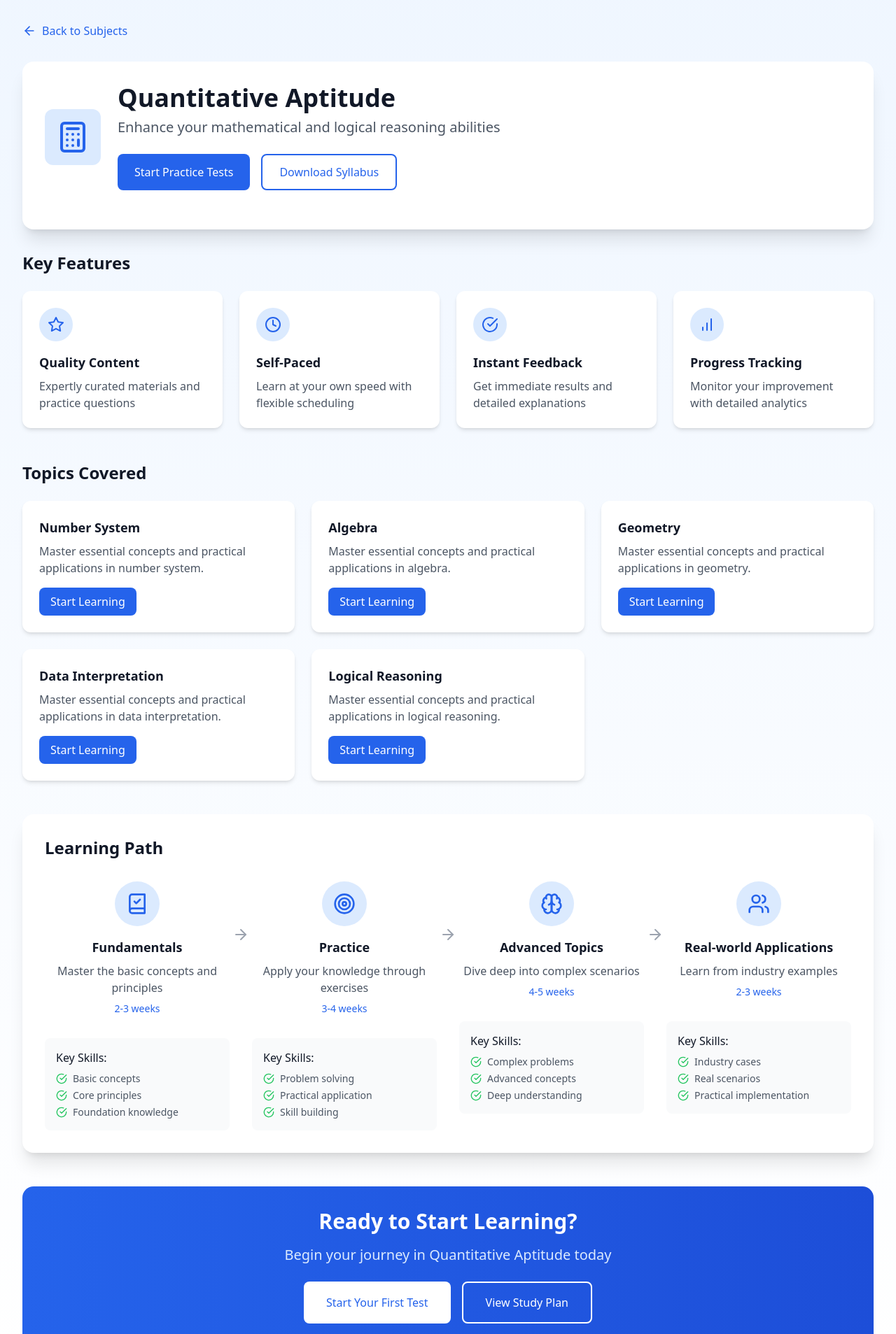
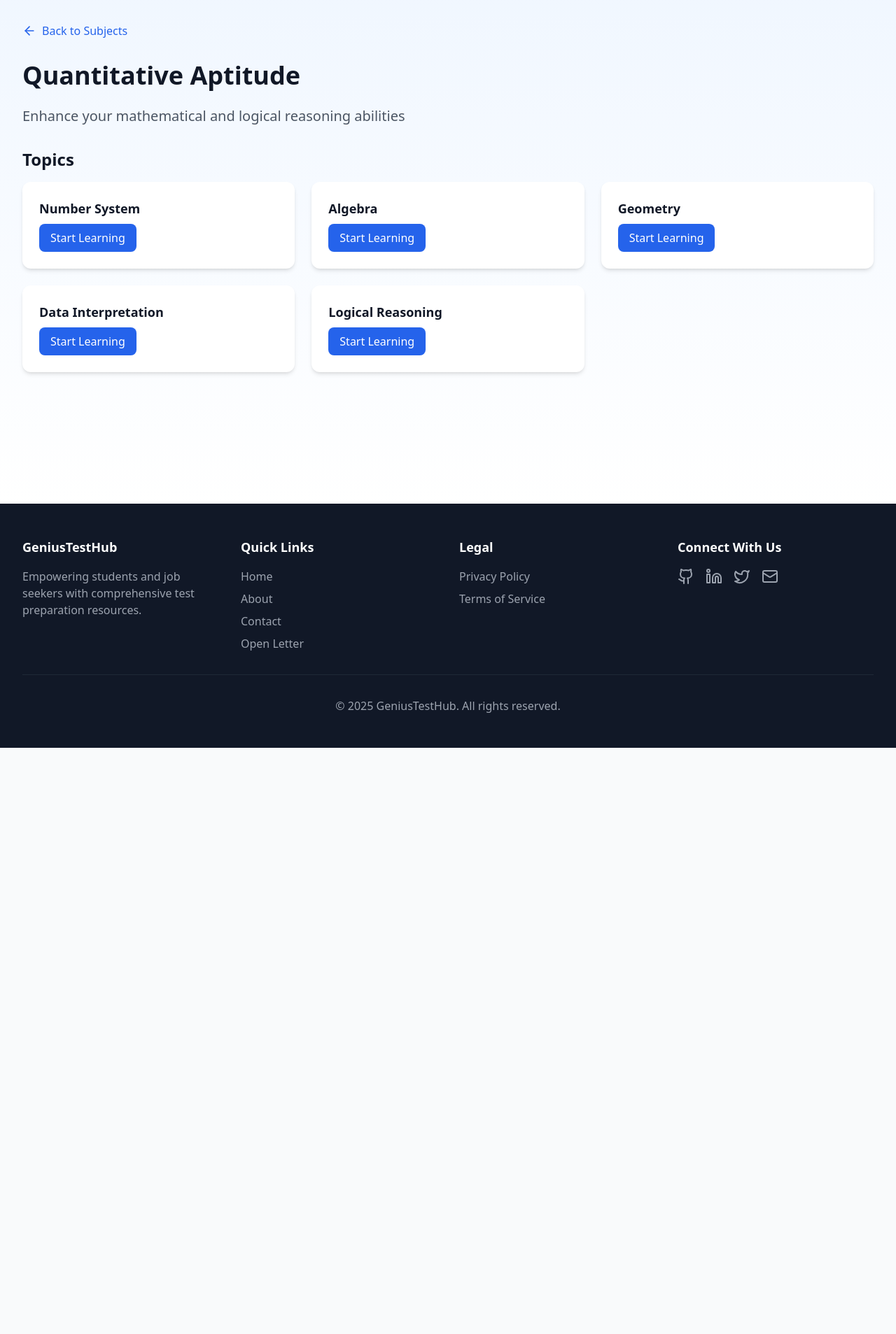
Before and after one commit to TechWithIfn/GeniusTestHub, a React (Vite) app: page /subjects/aptitude in a window 1280 px wide. Shown: the part 80-1987 px from the top of the page at 70% size. After the commit the page ends 1149 px from the top, so only its background shows below. Built offline with nearby package versions, Linux system fonts and the light colour scheme.

Commit message:
Update SubjectDetails.tsx

```diff
--- a/src/pages/SubjectDetails.tsx
+++ b/src/pages/SubjectDetails.tsx
@@ -1,35 +1,10 @@
-"use client"
+import type React from "react"
 import { useParams, Link } from "react-router-dom"
 import { subjects } from "../data/subjects"
-import {
-  Binary,
-  Code,
-  Calculator,
-  Cpu,
-  BookOpen,
-  Terminal,
-  ArrowLeft,
-  BookCheck,
-  Users,
-  Target,
-  Brain,
-  Star,
-  Clock,
-  CheckCircle,
-  BarChart,
-} from "lucide-react"
+import { ArrowLeft } from "lucide-react"
 
-const iconComponents = {
-  Binary: Binary,
-  Code: Code,
-  Calculator: Calculator,
-  Cpu: Cpu,
-  BookOpen: BookOpen,
-  Terminal: Terminal,
-}
-
-const SubjectDetails = () => {
-  const { subjectId } = useParams()
+const SubjectDetails: React.FC = () => {
+  const { subjectId } = useParams<{ subjectId: string }>()
   const subject = subjects.find((s) => s.id === subjectId)
 
   if (!subject) {
@@ -37,7 +12,7 @@ const SubjectDetails = () => {
       <div className="min-h-screen pt-16 flex items-center justify-center">
         <div className="text-center">
           <h2 className="text-2xl font-bold text-gray-900">Subject not found</h2>
-          <Link to="/subjects" className="mt-4 text-blue-600 hover:text-blue-700">
+          <Link to="/" className="mt-4 text-blue-600 hover:text-blue-700">
             Back to Subjects
           </Link>
         </div>
@@ -45,120 +20,18 @@ const SubjectDetails = () => {
     )
   }
 
-  const IconComponent = iconComponents[subject.icon as keyof typeof iconComponents]
-
-  const learningPath = [
-    {
-      title: "Fundamentals",
-      description: "Master the basic concepts and principles",
-      icon: BookCheck,
-      duration: "2-3 weeks",
-      skills: ["Basic concepts", "Core principles", "Foundation knowledge"],
-    },
-    {
-      title: "Practice",
-      description: "Apply your knowledge through exercises",
-      icon: Target,
-      duration: "3-4 weeks",
-      skills: ["Problem solving", "Practical application", "Skill building"],
-    },
-    {
-      title: "Advanced Topics",
-      description: "Dive deep into complex scenarios",
-      icon: Brain,
-      duration: "4-5 weeks",
-      skills: ["Complex problems", "Advanced concepts", "Deep understanding"],
-    },
-    {
-      title: "Real-world Applications",
-      description: "Learn from industry examples",
-      icon: Users,
-      duration: "2-3 weeks",
-      skills: ["Industry cases", "Real scenarios", "Practical implementation"],
-    },
-  ]
-
-  const keyFeatures = [
-    {
-      icon: Star,
-      title: "Quality Content",
-      description: "Expertly curated materials and practice questions",
-    },
-    {
-      icon: Clock,
-      title: "Self-Paced",
-      description: "Learn at your own speed with flexible scheduling",
-    },
-    {
-      icon: CheckCircle,
-      title: "Instant Feedback",
-      description: "Get immediate results and detailed explanations",
-    },
-    {
-      icon: BarChart,
-      title: "Progress Tracking",
-      description: "Monitor your improvement with detailed analytics",
-    },
-  ]
-
   return (
     <div className="min-h-screen pt-16 bg-gradient-to-b from-blue-50 to-white">
       <div className="max-w-7xl mx-auto px-4 sm:px-6 lg:px-8 py-12">
-        {/* Back Button */}
-        <Link to="/subjects" className="inline-flex items-center text-blue-600 hover:text-blue-700 mb-8 group">
+        <Link to="/" className="inline-flex items-center text-blue-600 hover:text-blue-700 mb-8 group">
           <ArrowLeft className="h-5 w-5 mr-2 transition-transform group-hover:-translate-x-1" />
           Back to Subjects
         </Link>
 
-        {/* Subject Header */}
-        <div className="bg-white rounded-2xl shadow-xl p-8 mb-8">
-          <div className="flex flex-col md:flex-row md:items-center md:space-x-6 mb-6">
-            <div className="bg-blue-100 p-4 rounded-xl mb-4 md:mb-0">
-              <IconComponent className="h-12 w-12 text-blue-600" />
-            </div>
-            <div>
-              <h1 className="text-4xl font-bold text-gray-900 mb-2">{subject.name}</h1>
-              <p className="text-xl text-gray-600 mb-6">{subject.description}</p>
-              <div className="flex flex-wrap gap-4">
-                <Link
-                  to={`/tests/subject/${subject.id}`}
-                  className="inline-flex items-center px-6 py-3 bg-blue-600 text-white rounded-lg font-medium hover:bg-blue-700 transition-colors transform hover:scale-105"
-                >
-                  Start Practice Tests
-                </Link>
-                <Link
-                  to={`/subjects/${subject.id}/syllabus`}
-                  className="inline-flex items-center px-6 py-3 border-2 border-blue-600 text-blue-600 rounded-lg font-medium hover:bg-blue-50 transition-colors"
-                >
-                  Download Syllabus
-                </Link>
-              </div>
-            </div>
-          </div>
-        </div>
+        <h1 className="text-4xl font-bold text-gray-900 mb-6">{subject.name}</h1>
+        <p className="text-xl text-gray-600 mb-8">{subject.description}</p>
 
-        {/* Key Features */}
-        <div className="mb-12">
-          <h2 className="text-2xl font-bold mb-6">Key Features</h2>
-          <div className="grid grid-cols-1 md:grid-cols-2 lg:grid-cols-4 gap-6">
-            {keyFeatures.map((feature, index) => (
-              <div
-                key={index}
-                className="bg-white p-6 rounded-xl shadow-md hover:shadow-lg transition-all transform hover:-translate-y-1"
-              >
-                <div className="bg-blue-100 rounded-full p-3 w-12 h-12 flex items-center justify-center mb-4">
-                  <feature.icon className="h-6 w-6 text-blue-600" />
-                </div>
-                <h3 className="text-lg font-semibold mb-2">{feature.title}</h3>
-                <p className="text-gray-600">{feature.description}</p>
-              </div>
-            ))}
-          </div>
-        </div>
-
-        {/* Topics Grid */}
-        <div className="mb-12">
-          <h2 className="text-2xl font-bold mb-6">Topics Covered</h2>
+        <h2 className="text-2xl font-bold text-gray-900 mb-4">Topics</h2>
         <div className="grid grid-cols-1 md:grid-cols-2 lg:grid-cols-3 gap-6">
           {subject.topics.map((topic, index) => (
             <div
@@ -166,9 +39,6 @@ const SubjectDetails = () => {
               className="bg-white p-6 rounded-xl shadow-md hover:shadow-lg transition-all transform hover:-translate-y-1"
             >
               <h3 className="text-lg font-semibold mb-2">{topic}</h3>
-                <p className="text-gray-600 mb-4">
-                  Master essential concepts and practical applications in {topic.toLowerCase()}.
-                </p>
               <Link
                 to={`/subjects/${subject.id}/topics/${index}/learn`}
                 className="inline-flex items-center justify-center px-4 py-2 bg-blue-600 text-white rounded-lg font-medium hover:bg-blue-700 transition-colors"
@@ -179,59 +49,6 @@ const SubjectDetails = () => {
           ))}
         </div>
       </div>
-
-        {/* Learning Path */}
-        <div className="bg-white rounded-2xl shadow-xl p-8 mb-12">
-          <h2 className="text-2xl font-bold mb-8">Learning Path</h2>
-          <div className="grid grid-cols-1 md:grid-cols-2 lg:grid-cols-4 gap-8">
-            {learningPath.map((step, index) => (
-              <div key={index} className="relative">
-                <div className="text-center mb-8">
-                  <div className="bg-blue-100 rounded-full p-4 w-16 h-16 mx-auto mb-4 flex items-center justify-center">
-                    <step.icon className="h-8 w-8 text-blue-600" />
-                  </div>
-                  <h3 className="text-lg font-semibold mb-2">{step.title}</h3>
-                  <p className="text-gray-600 mb-2">{step.description}</p>
-                  <p className="text-sm text-blue-600 font-medium">{step.duration}</p>
-                </div>
-                <div className="bg-gray-50 rounded-lg p-4">
-                  <h4 className="font-medium mb-2">Key Skills:</h4>
-                  <ul className="space-y-1">
-                    {step.skills.map((skill, skillIndex) => (
-                      <li key={skillIndex} className="flex items-center text-sm text-gray-600">
-                        <CheckCircle className="h-4 w-4 text-green-500 mr-2" />
-                        {skill}
-                      </li>
-                    ))}
-                  </ul>
-                </div>
-                {index < learningPath.length - 1 && (
-                  <div className="hidden lg:block absolute -right-4 top-16 transform translate-x-1/2">
-                    <ArrowLeft className="h-6 w-6 text-gray-400 rotate-180" />
-                  </div>
-                )}
-              </div>
-            ))}
-          </div>
-        </div>
-
-        {/* Call to Action */}
-        <div className="bg-gradient-to-r from-blue-600 to-blue-700 rounded-2xl p-8 text-center text-white">
-          <h2 className="text-3xl font-bold mb-4">Ready to Start Learning?</h2>
-          <p className="text-xl text-blue-100 mb-6">Begin your journey in {subject.name} today</p>
-          <div className="flex flex-col sm:flex-row gap-4 justify-center">
-            <Link
-              to={`/tests/subject/${subject.id}`}
-              className="inline-flex items-center px-8 py-4 bg-white text-blue-600 rounded-lg font-medium hover:bg-blue-50 transition-colors transform hover:scale-105"
-            >
-              Start Your First Test
-            </Link>
-            <button className="inline-flex items-center px-8 py-4 border-2 border-white text-white rounded-lg font-medium hover:bg-blue-700 transition-colors">
-              View Study Plan
-            </button>
-          </div>
-        </div>
-      </div>
     </div>
   )
 }
```
Lines whose indentation alone changed are shown as unchanged.
